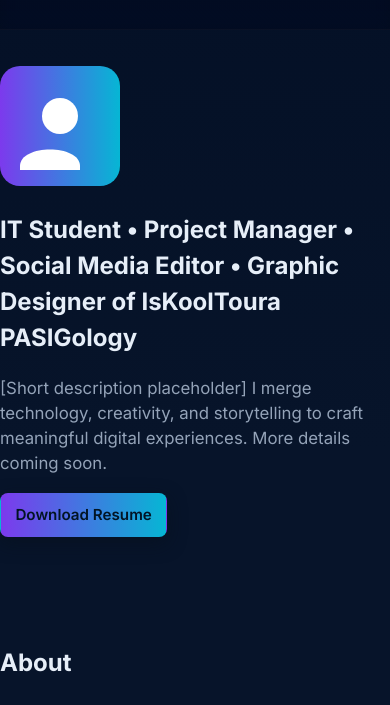
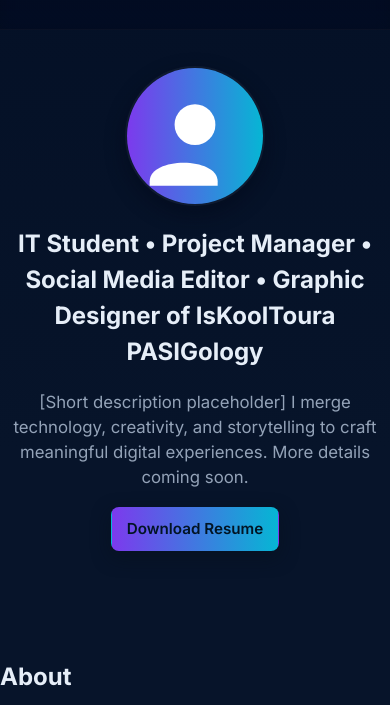
Before and after one commit to Luisarcarable/myportfolio, a plain HTML site: page index.html in a window 390 px wide. Shown: the part 59-764 px from the top of the page. Drawn offline with Linux system fonts and the light colour scheme.

Commit message:
Style: make profile image circular & responsive
Add styles for profile image and responsive adjustments

```diff
--- a/styles.css
+++ b/styles.css
@@ -153,3 +153,22 @@ body{
 @media (max-width:560px){
   .projects-grid{grid-template-columns:1fr}
 }
+
+.profile-image img {
+  width: 180px;
+  height: 180px;
+  object-fit: cover;
+  border-radius: 999px;
+  display: block;
+  box-shadow: 0 8px 20px rgba(2,6,23,0.45);
+  border: 2px solid rgba(255,255,255,0.04);
+}
+
+@media (max-width: 980px) {
+  .profile-image img {
+    width: 140px;
+    height: 140px;
+    margin: 0 auto;
+  }
+  .profile-copy { text-align: center; }
+}
```
